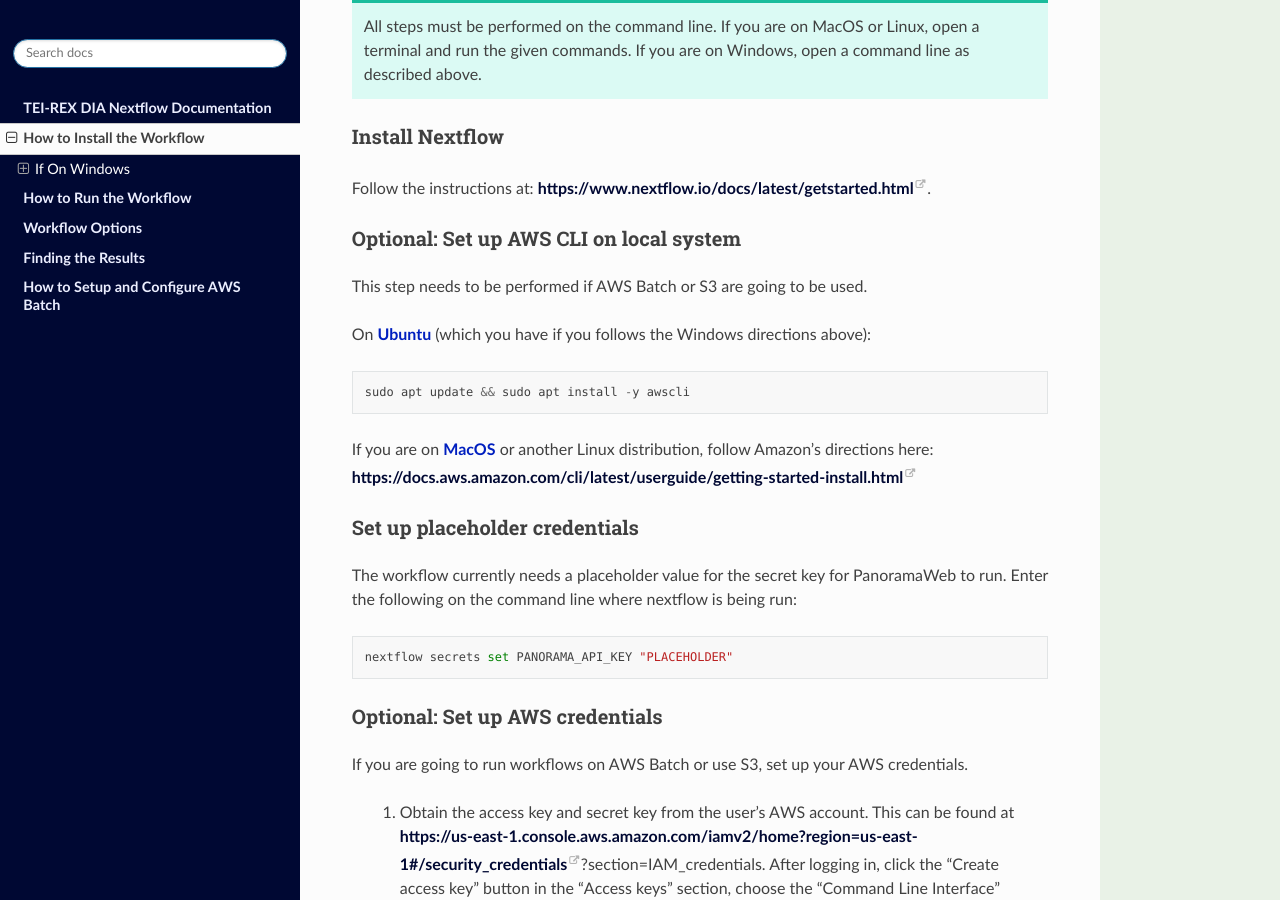
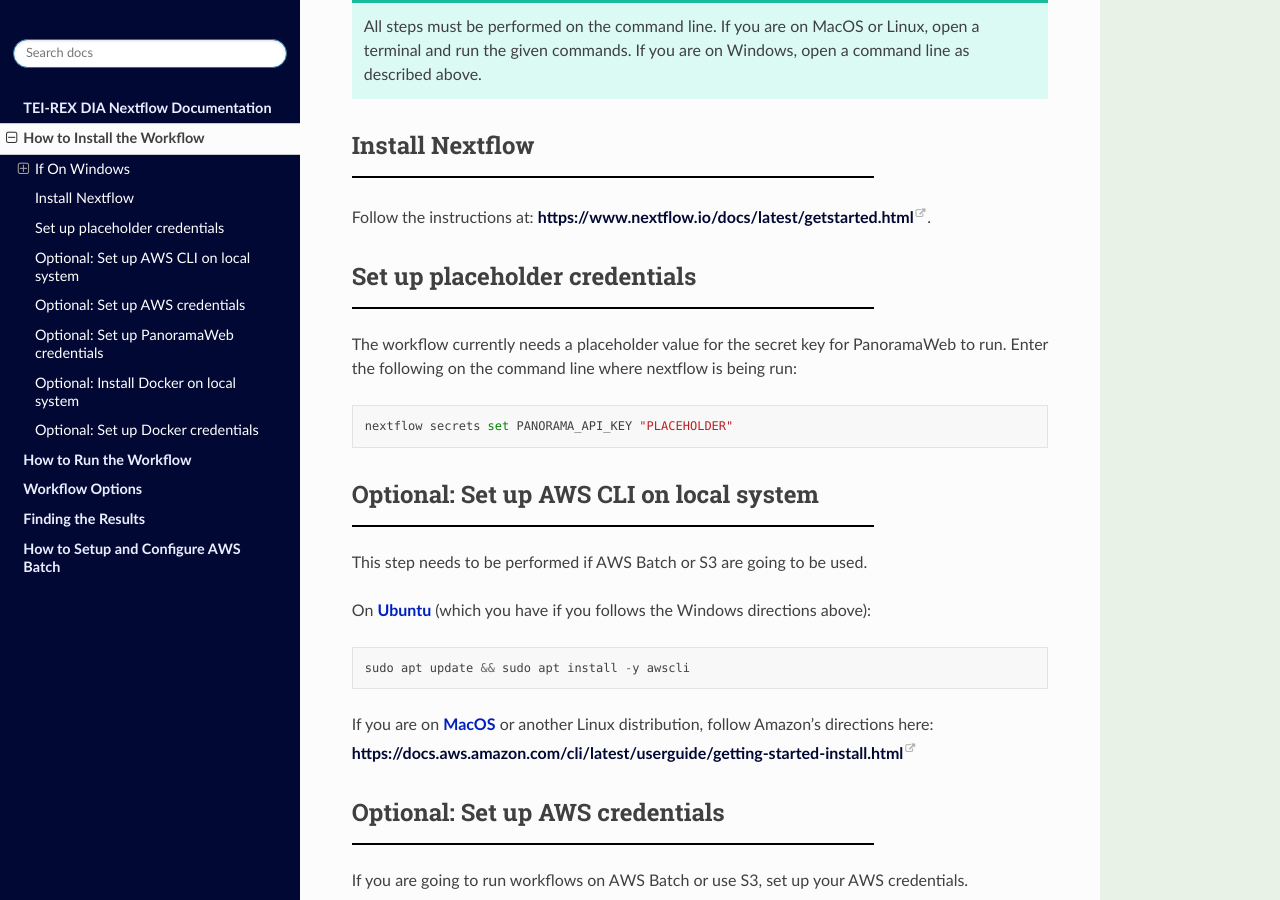
Before and after one commit to mriffle/nf-skyline-dia-ms, a Sphinx documentation site: the page built from docs/source/how_to_install.rst, in a window 1280 px wide and 900 px high, scrolled down 1442 px. Built offline with Sphinx 7.4.7 and the Read the Docs theme 2.0.0, drawn with Linux system fonts in a browser that asks for light colours.

Commit message:
update docs

```diff
--- a/docs/source/how_to_install.rst
+++ b/docs/source/how_to_install.rst
@@ -32,11 +32,19 @@
     All steps must be performed on the command line. If you are on MacOS or Linux, open a terminal and run the given commands. If you are on Windows, open a command line as described above.
 
 Install Nextflow
-^^^^^^^^^^^^^^^^^^^^^^^^^^^^^^^
+================
 Follow the instructions at: https://www.nextflow.io/docs/latest/getstarted.html.
 
+Set up placeholder credentials
+==============================
+The workflow currently needs a placeholder value for the secret key for PanoramaWeb to run. Enter the following on the command line where nextflow is being run:
+
+.. code::
+
+    nextflow secrets set PANORAMA_API_KEY "PLACEHOLDER"
+
 Optional: Set up AWS CLI on local system
-^^^^^^^^^^^^^^^^^^^^^^^^^^^^^^^^^^^^^^^^
+========================================
 This step needs to be performed if AWS Batch or S3 are going to be used.
 
 On **Ubuntu** (which you have if you follows the Windows directions above):
@@ -47,16 +55,8 @@
 
 If you are on **MacOS** or another Linux distribution, follow Amazon's directions here: https://docs.aws.amazon.com/cli/latest/userguide/getting-started-install.html
 
-Set up placeholder credentials
-^^^^^^^^^^^^^^^^^^^^^^^^^^^^^^
-The workflow currently needs a placeholder value for the secret key for PanoramaWeb to run. Enter the following on the command line where nextflow is being run:
-
-.. code::
-
-    nextflow secrets set PANORAMA_API_KEY "PLACEHOLDER"
-
 Optional: Set up AWS credentials
-^^^^^^^^^^^^^^^^^^^^^^^^^^^^^^^^^
+================================
 If you are going to run workflows on AWS Batch or use S3, set up your AWS credentials.
 
     1. Obtain the access key and secret key from the user’s AWS account. This can be found at https://us-east-1.console.aws.amazon.com/iamv2/home?region=us-east-1#/security_credentials?section=IAM_credentials. After logging in, click the “Create access key” button in the “Access keys” section, choose the “Command Line Interface” option, optionally give the access key a name, then create the key. Then copy and paste the access key and secret access key to a text editor for the next part.
@@ -69,7 +69,7 @@
 Detailed instructions can be found at: https://docs.aws.amazon.com/cli/latest/userguide/cli-configure-files.html.
 
 Optional: Set up PanoramaWeb credentials
-^^^^^^^^^^^^^^^^^^^^^^^^^^^^^^^^^^^^^^^^^
+==========================================
 If you will be downloading files from Panorama for processing, you will need to set up your Panorama API key. Follow these instructions:
 
 1. After logging into PanoramaWeb, click the user-shaped icon in the top-right next to your username and choose “External Tool Access”.
@@ -80,11 +80,11 @@
     **Be sure to replace “xxxxxxxxxxxxxxxxxxxxxxxx” with your access key.**
 
 Optional: Install Docker on local system
-^^^^^^^^^^^^^^^^^^^^^^^^^^^^^^^^^^^^^^^^
+=========================================
 This step needs to be performed if processes (e.g., encyclopedia) are going to be run on your local computer. That is, the actual processing steps will be run locally.
 
 Follow the Docker install guide at: https://docs.docker.com/engine/install/
 
 Optional: Set up Docker credentials
-^^^^^^^^^^^^^^^^^^^^^^^^^^^^^^^^^^^^
+===================================
 If you are going to be running the steps of the workflow on the local system (e.g. running Encyclopedia on your computer), you will need access to execute Docker containers without having to use sudo. Instructions to set this up can be found at https://docs.docker.com/engine/install/linux-postinstall/, under the heading “Manage Docker as a non-root user”.
```
